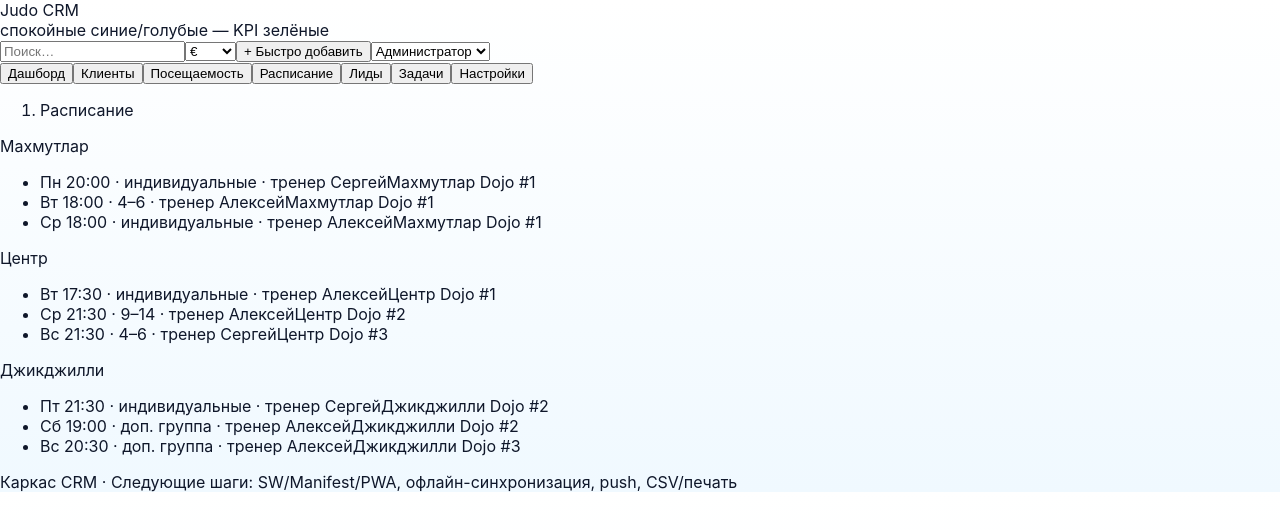
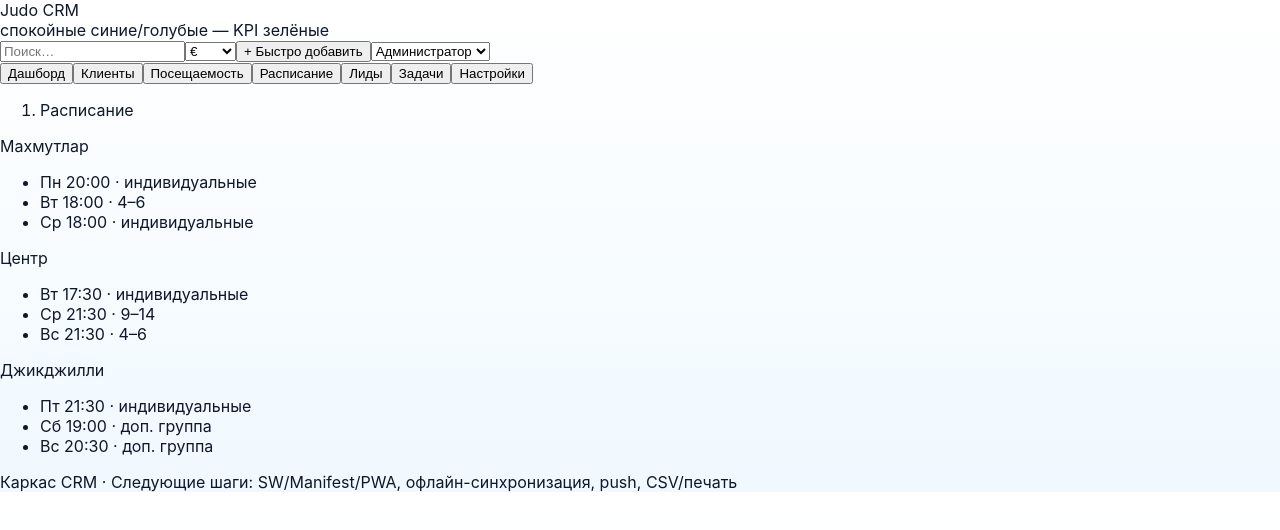
Before and after one commit to melikovgraf1-sys/judo-crm-2, a React (Create React App) app: page / in a window 1280 px wide. Both pictures are taken after a click on the button "Расписание". Shown: the top 530 px of the page. Built offline with nearby package versions, Linux system fonts and the light colour scheme; the HTML template or start-up script is replaced by a standard one.

Commit message:
Remove location from schedule view

```diff
--- a/src/App.jsx
+++ b/src/App.jsx
@@ -750,12 +750,13 @@ function ScheduleTab({ db }: { db: DB }) {
           <div key={area} className="p-4 rounded-2xl border border-slate-200 bg-white space-y-2">
             <div className="font-semibold">{area}</div>
             <ul className="space-y-1 text-sm">
-              {list.sort((a,b)=> a.weekday - b.weekday || a.time.localeCompare(b.time)).map(s => (
-                <li key={s.id} className="flex items-center justify-between gap-2">
-                  <span className="truncate">{["Пн","Вт","Ср","Чт","Пт","Сб","Вс"][s.weekday-1]} {s.time} · {s.group} · тренер {db.staff.find(st => st.id===s.coachId)?.name || "—"}</span>
-                  <span className="text-slate-500">{s.location}</span>
-                </li>
-              ))}
+              {list
+                .sort((a, b) => a.weekday - b.weekday || a.time.localeCompare(b.time))
+                .map(s => (
+                  <li key={s.id} className="truncate">
+                    {["Пн", "Вт", "Ср", "Чт", "Пт", "Сб", "Вс"][s.weekday - 1]} {s.time} · {s.group}
+                  </li>
+                ))}
             </ul>
           </div>
         ))}
```
